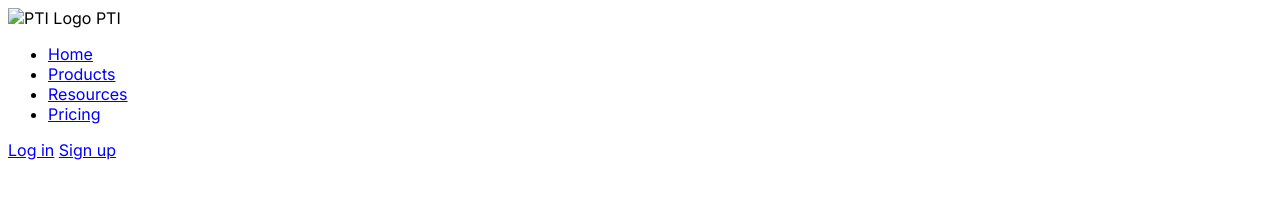
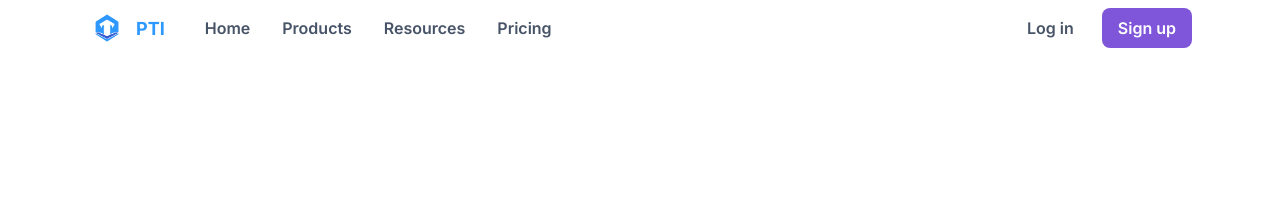
Before and after one commit to ahmadayyuba429-oss/Assignment-Class-1, a plain HTML site: page asssignment/index.html in a window 1280 px wide. Drawn offline with Linux system fonts and the light colour scheme; files whose address does not match are found by name.

Commit message:
finnish with css style header

```diff
--- a/asssignment/index.html
+++ b/asssignment/index.html
@@ -21,11 +21,11 @@
 <body>
   <header class="header">
     <div class="header-container">
-      <nav class="nav-container">
+      <nav class="nav">
 
         <div class="nav-logo">
           <img src="/asssignment//assets/Logo Brand PTI.png" alt="PTI Logo" class="logo-img" />
-          <span>PTI</span>
+          <span class="logo-text">PTI</span>
         </div>
 
         <ul class="nav-links">
--- a/asssignment/style.css
+++ b/asssignment/style.css
@@ -1,3 +1,80 @@
 body{
     font-family: 'Inter', sans-serif;
 }
+
+.header{
+    /* background-color: #ffffff; */
+    padding-inline: 80px;
+}
+
+.header-container{
+    /* max-width: 1200px;
+    margin: 40px;
+    display: flex;
+    justify-content: space-between;
+    align-items: center; */
+    display: flex;
+    justify-content: space-between;
+    align-items: center;
+}
+
+.nav{
+    display: flex;
+    align-items: center;
+    gap: 40px;
+    /* justify-content: space-between; */
+}
+
+.nav-logo{
+    display: flex;
+    align-items: center;
+    gap: 10px;
+}
+
+.logo-img{
+    width: 38px;
+    height: auto;
+}
+
+.logo-text{
+    color: #2d98ff;
+    font-weight: 700;
+    font-size: 18px;
+}
+
+.nav-links{
+    margin: 0px;
+    padding: 0px;
+    list-style-type: none;
+    display: flex;
+    gap: 32px;
+}
+
+.nav-links a{
+    text-decoration: none;
+    color: #475467;
+    font-weight: 600;
+}
+
+.cta-btn{
+    display: flex;
+    gap: 12px;
+}
+
+.cta-btn a{
+    text-decoration: none;
+}
+
+.cta-btn .btn-signup{
+    padding: 10px 16px;
+    background-color: #7F56D9;
+    color: #fff;
+    font-weight: 600;
+    border-radius: 8px;
+}
+
+.cta-btn .btn-login{
+    padding: 10px 16px;
+    color: #475467;
+    font-weight: 600;
+}
```
Also changed, not shown: asssignment/assets/Logo Brand PTI.png (added).
